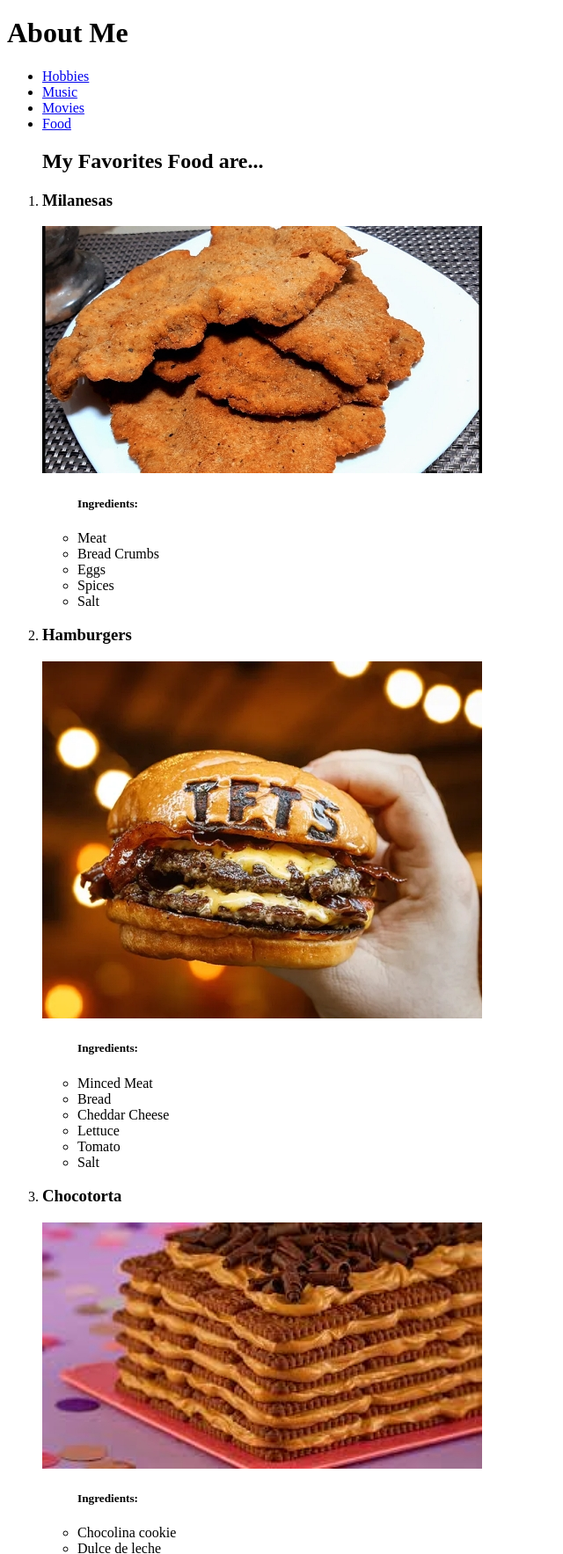
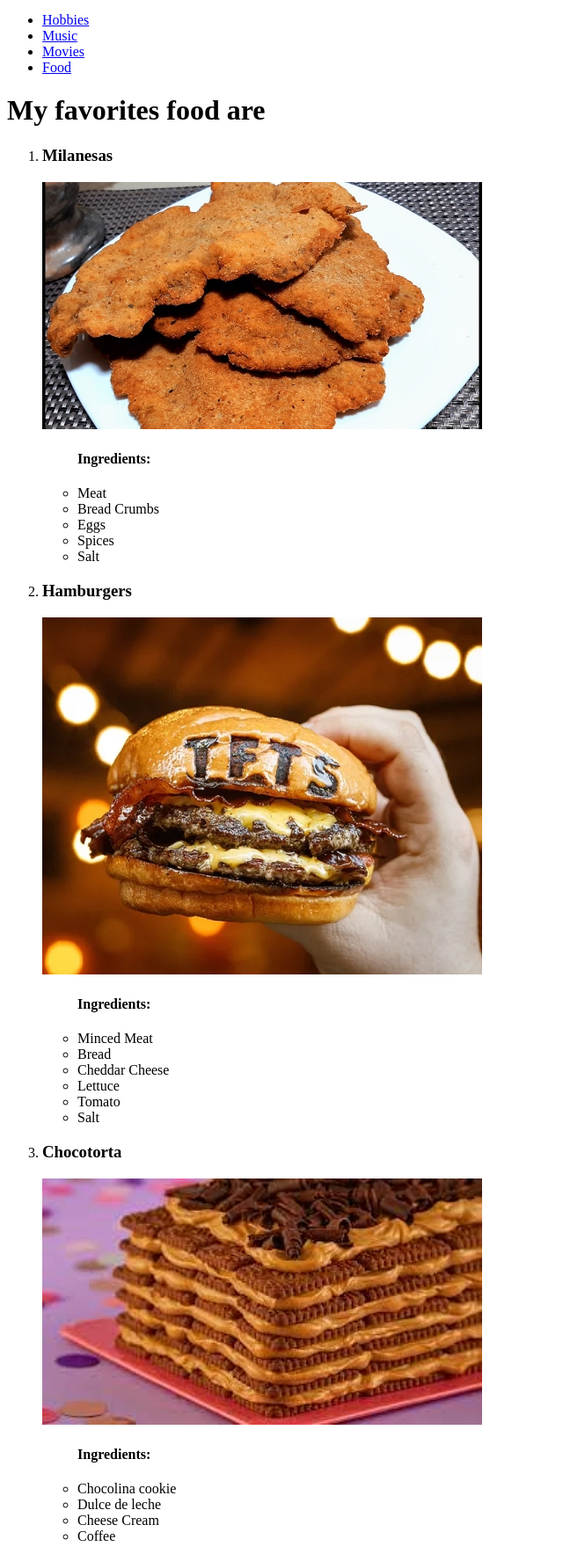
Before and after one commit to jererombola/htmlAssigment, a plain HTML site: page pages/food.html in a window 1280 px wide. Shown: the part 238-2005 px from the top of the page at 88% size, without its empty margins (0-640 px from the left). Drawn offline with Linux system fonts and the light colour scheme.

Commit message:
Last structure corrections, change h2 for h1, and h5 for h4

```diff
--- a/pages/food.html
+++ b/pages/food.html
@@ -4,7 +4,7 @@
     <meta charset="UTF-8">
     <meta http-equiv="X-UA-Compatible" content="IE=edge">
     <meta name="viewport" content="width=device-width, initial-scale=1.0">
-    <title>Jeremias Favs</title>
+    <title>Favorites Food</title>
 </head>
 <body>
 
@@ -13,8 +13,6 @@
         <picture>
             <a href="../index.html"><img src="../img/logo.jpg"  alt="Page Logo Image"></a>
         </picture>
-
-        <h1>About Me</h1>
 
         <nav>
             <ul>
@@ -28,8 +26,9 @@
     </header>
 
     <main>
+        <h1>My favorites food are</h1>
+
         <ol>
-            <h2>My Favorites Food are...</h2>
             <li>
                 <h3>Milanesas</h3>
                 <picture>
@@ -37,7 +36,7 @@
                 </picture>
                 <article>
                     <ul>
-                        <h5>Ingredients:</h5>
+                        <h4>Ingredients:</h4>
                         <li>Meat</li>
                         <li>Bread Crumbs</li>
                         <li>Eggs</li>
@@ -53,7 +52,7 @@
                 </picture>
                 <article>
                     <ul>
-                        <h5>Ingredients: </h5>
+                        <h4>Ingredients:</h4>
                         <li>Minced Meat</li>
                         <li>Bread</li>
                         <li>Cheddar Cheese</li>
@@ -70,7 +69,7 @@
                 </picture>
                 <article>
                     <ul>
-                        <h5>Ingredients:</h5>
+                        <h4>Ingredients:</h4>
                         <li>Chocolina cookie</li>
                         <li>Dulce de leche</li>
                         <li>Cheese Cream</li>
```
Also changed, not shown: index.html (+3 -4 lines), pages/hobbies.html (+3 -5 lines), pages/movies.html (+3 -4 lines), pages/music.html (+3 -4 lines), img/A Knight's Tale.jpg.
